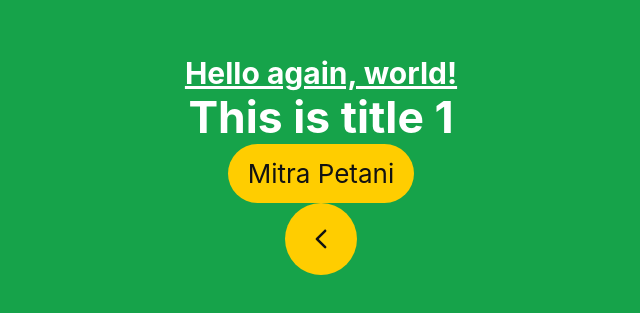
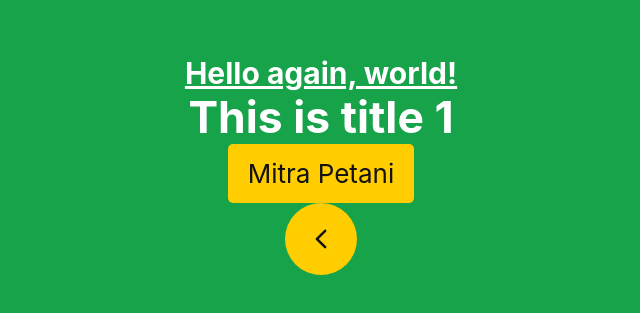
Before and after one commit to aynunnissa/ET-Frontend, a React (Create React App) app: page / in a window 1280 px wide. Shown: the part 235-548 px from the top of the page, without its empty margins (319-959 px from the left). Built offline with nearby package versions, Linux system fonts and the light colour scheme.

Commit message:
style: add hover and press effects

```diff
--- a/src/components/Button.tsx
+++ b/src/components/Button.tsx
@@ -13,8 +13,12 @@ const Button = (props: IButton) => {
   return(
     <button
       className={classNames(
-        `py-[10px] px-[20px] flex items-center justify-center border-none rounded-full bg-secondary-main text-neutral-main`,
+        `
+          py-[10px] px-[20px] flex items-center justify-center border-none
+          bg-secondary-main text-neutral-main hover:bg-secondary-400 active:bg-secondary-600
+        `,
         {
+          'rounded-full': props.isRounded,
           'rounded-[5px]': !props.isRounded,
           'w-[72px] h-[72px]': props.isRounded,
         }
```
